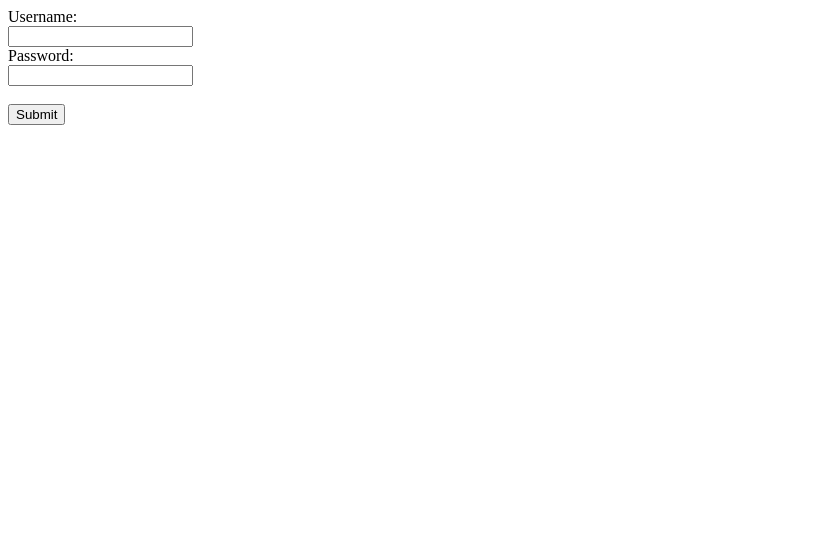
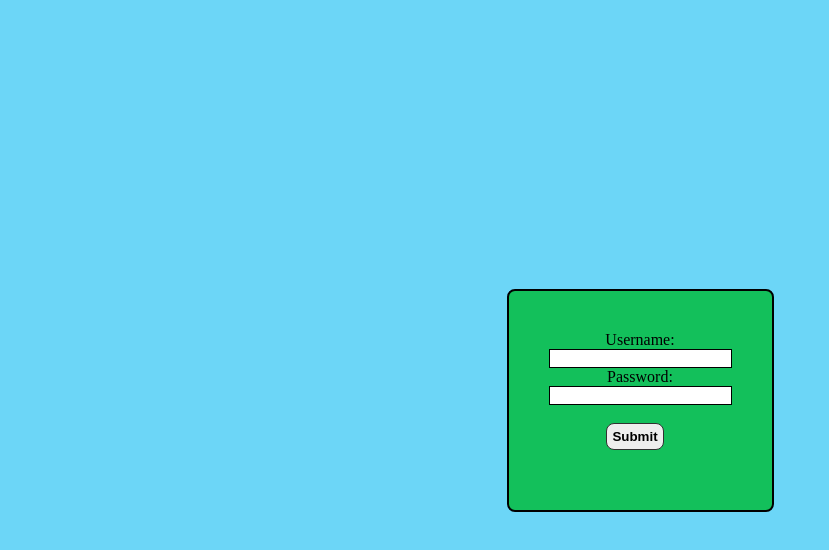
Before and after one commit to patryfuentes85/GitExample, a plain HTML site: page index.html in a window 1280 px wide. Shown: the whole page, without its empty margins (0-829 px from the left). Drawn offline with Linux system fonts and the light colour scheme.

Commit message:
se actualiza el css

```diff
--- a/CSS/styles.css
+++ b/CSS/styles.css
@@ -0,0 +1,38 @@
+*{
+    margin: auto;
+}
+
+body{
+    background-color: #6cd6f7;
+    display: flex;
+    align-items: center;
+    height: 100vh;
+    width: 100vw;
+}
+
+form{
+    border: 2px solid black;
+    text-align: center;
+    border-radius: 8px;
+    padding: 40px;
+    background-color: #13c05b;
+}
+
+label, input {
+    text-align: center;
+}
+
+input{
+    border: 1px solid black;
+}
+
+input[type=submit] {
+    font-weight: bold;
+    background-color: darkorange;
+    cursor: pointer;
+    padding: 5px;
+    margin: 0 10px 20px 0;
+    border: 1px solid rgb(49, 49, 49);
+    background: #eee;
+    border-radius: 8px 8px 8px 8px;
+}
--- a/index.html
+++ b/index.html
@@ -4,6 +4,7 @@
     <meta charset="UTF-8">
     <meta http-equiv="X-UA-Compatible" content="IE=edge">
     <meta name="viewport" content="width=device-width, initial-scale=1.0">
+    <link rel="stylesheet" href="/GitExample/CSS/styles.css">
     <title>Document</title>
 </head>
 <body>
```
